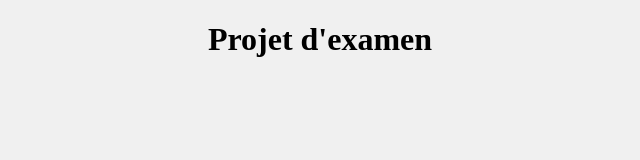
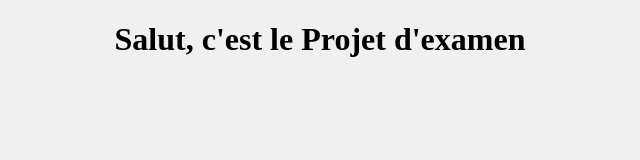
Before and after one commit to Youssef-2024/Projet_Examen, a plain HTML site: page index.html in a window 1280 px wide. Shown: the whole page, without its empty margins (320-960 px from the left). Drawn offline with Linux system fonts and the light colour scheme.

Commit message:
Update index.html

```diff
--- a/index.html
+++ b/index.html
@@ -7,6 +7,6 @@
     <link rel="stylesheet" href="style.css">
 </head>
 <body>
-    <h1>Projet d'examen</h1>
+    <h1>Salut, c'est le Projet d'examen</h1>
 </body>
 </html>
```
